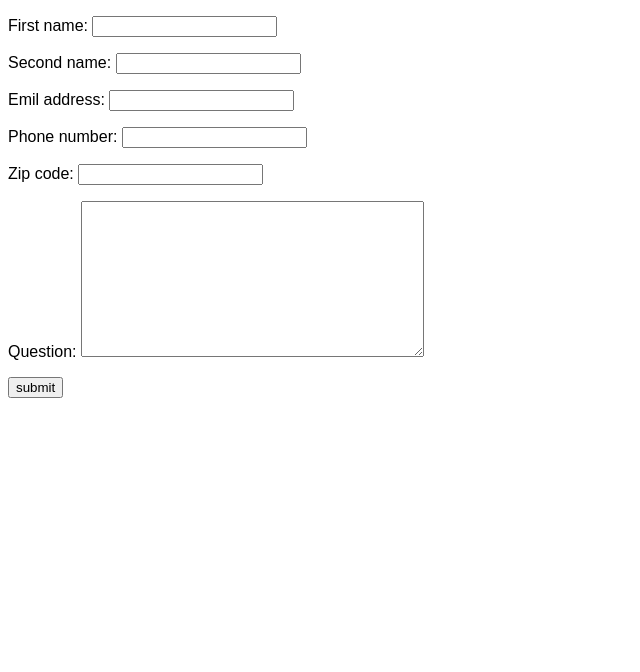
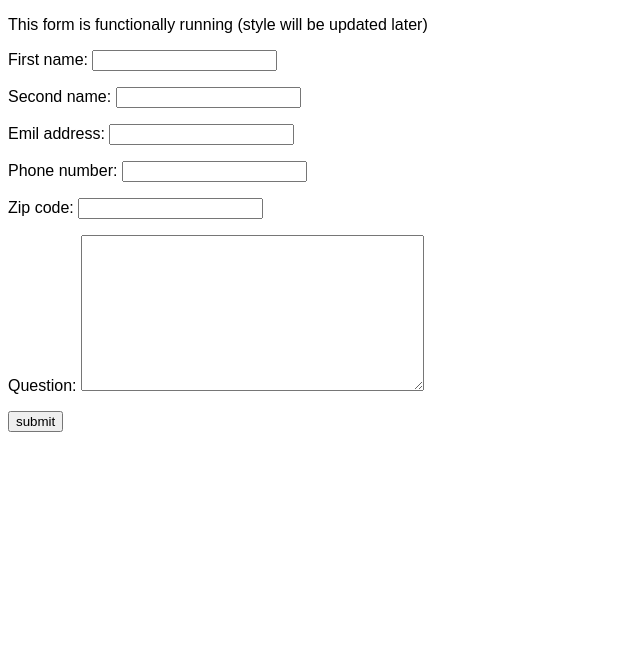
Before and after one commit to mohamedgamalmoha/Wanaturalgas-Company-Portfolio-Website, a Django app: page /contact-us/ in a window 1280 px wide. Shown: the part 132-804 px from the top of the page, without its empty margins (0-640 px from the left). Run offline with Django 3.2, Linux system fonts and the light colour scheme; some libraries are stand-ins or nearby versions.

Commit message:
Changed Contact Us Form View

```diff
--- a/receives/urls.py
+++ b/receives/urls.py
@@ -4,6 +4,7 @@ from django.urls import path
 app_name = 'receives'
 
 urlpatterns = [
-    path('contact-us/', ContactView, name='contact_us'),
+    path('contact-us/', ContactUsCreate.as_view(), name='contact_us'),
+    # path('contact-us/', contact_view, name='contact_us'),
     # path('submit-request/', MainRequestView, name='main_form'),
 ]
--- a/receives/views.py
+++ b/receives/views.py
@@ -1,17 +1,23 @@
+from django.views.generic import CreateView
+from django.urls import reverse_lazy
+from django.shortcuts import render
+from django.contrib.messages.views import SuccessMessageMixin
+
 from .forms import MainRequestsForm, ContactForm
-from django.shortcuts import render
+from .models import Contact
 
 
-def ContactView(request):
-    if request.method == 'POST':
-        form = ContactForm(request.POST)
-        if form.is_valid():
-            form.save()
-    context = {
-        'form': ContactForm,
-        'active': 'contact',
-    }
-    return render(request, 'receives/contact.html', context)
+class ContactUsCreate(SuccessMessageMixin, CreateView):
+    model = Contact
+    template_name = 'receives/contact.html'
+    success_url = reverse_lazy('receives:contact_us')
+    success_message = 'Thank you for contacting us, we will get back to you as soon as possible.'
+    form_class = ContactForm
+
+    def get_context_data(self, **kwargs):
+        context = super(ContactUsCreate, self).get_context_data(**kwargs)
+        context['active'] = 'contact'
+        return context
 
 
 def MainRequestView(request):
--- a/templates/receives/contact.html
+++ b/templates/receives/contact.html
@@ -1,5 +1,6 @@
 {% extends 'base.html' %}
 {% load static %}
+{% load crispy_forms_tags %}
 
 {% block description %}Washington Natural Gas{% endblock %}
 {% block robots %}index, follow{% endblock %}
@@ -7,13 +8,32 @@
 
 {% block content %}
 
-
-<form method="post">
-    {% csrf_token %}
-    {{ form.as_p }}
-    <button type="submit"> submit</button>
-</form>
-
+<div class="container">
+    {% if messages %}
+    <ul class="messages list-unstyled mt-4">
+        {% for message in messages %}
+        <li class="alert {{ message.tags }} messages alert-dismissible fade show" role="alert">
+          {% if message.tags == 'alert-danger' %}
+          <i class="fas fa-exclamation-circle"></i>
+          {% else %}
+          <i class="fas fa-check-circle"></i>
+          {% endif %}
+          {{ message }}
+          <button type="button" class="close" data-dismiss='alert' aria-label='Close'>
+            <span aria-hidden='true'>&times;</span>
+          </button>
+        </li>
+        <hr>
+        {% endfor %}
+    </ul>
+    {% endif %}
+    <p class="alert alert-warning text-center">This form is functionally running (style will be updated later)</p>
+    <form method="post">
+        {% csrf_token %}
+        {{ form|crispy }}
+        <button type="submit" class="btn btn-info"> submit</button>
+    </form>
+</div>
 
 
 {% endblock %}
```
Also changed, not shown: receives/admin.py (+12 -4 lines).
